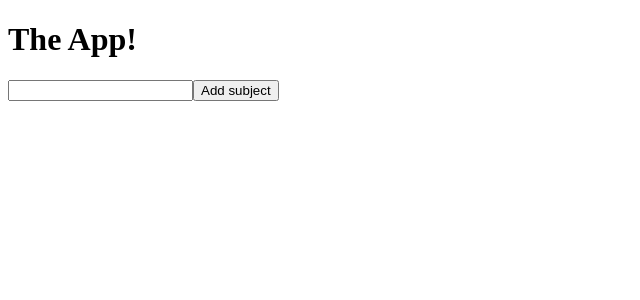
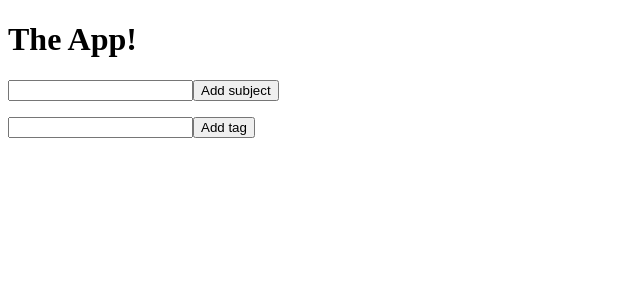
Before and after one commit to yajamon/relationship-note, a React app: page / in a window 1280 px wide. Shown: the top 300 px of the page, without its empty margins (0-640 px from the left). Built offline with nearby package versions, Linux system fonts and the light colour scheme.

Commit message:
Render AddTag component

```diff
--- a/src/components/App.tsx
+++ b/src/components/App.tsx
@@ -6,6 +6,7 @@ import IDBConnector from "../infrastructure/IndexedDBConnector"
 
 import {SubjectList} from "../components/SubjectList";
 import {AddSubject} from "../components/AddSubject";
+import {AddTag} from "../components/AddTag";
 
 interface AppState {
 }
@@ -24,6 +25,7 @@ export class App extends React.Component<undefined, AppState> {
                 <h1>The App!</h1>
                 <AddSubject />
                 <SubjectList />
+                <AddTag />
             </div>
         );
     }
```
